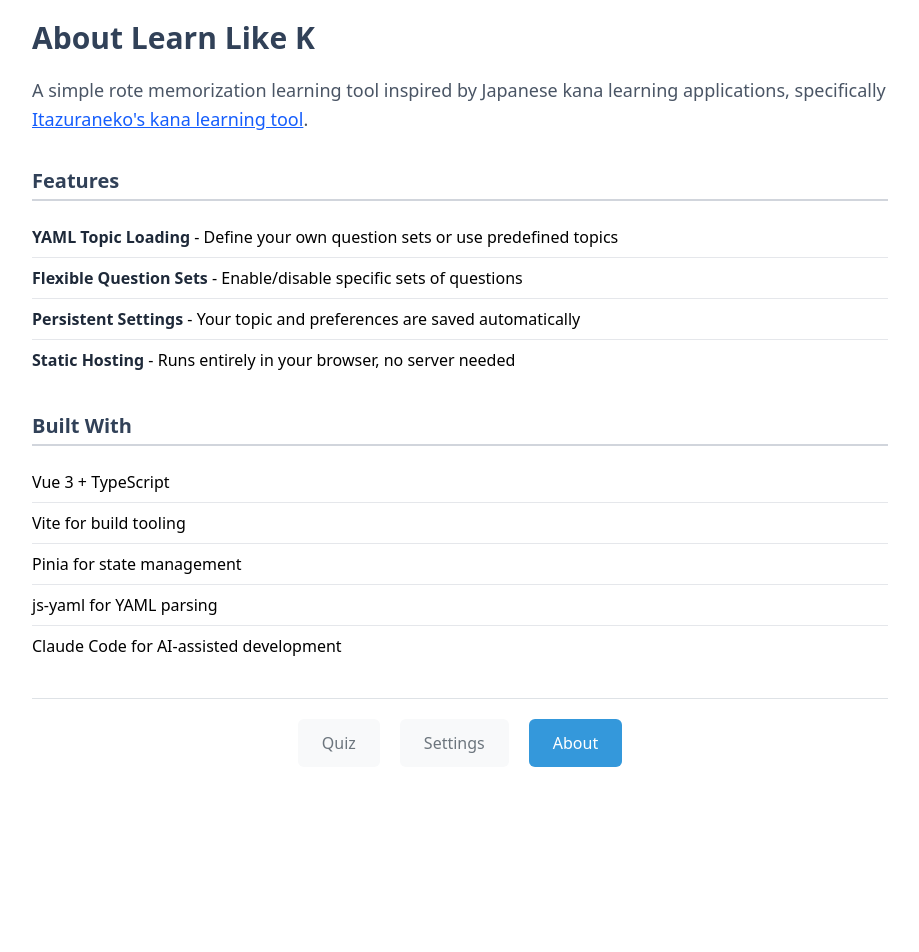
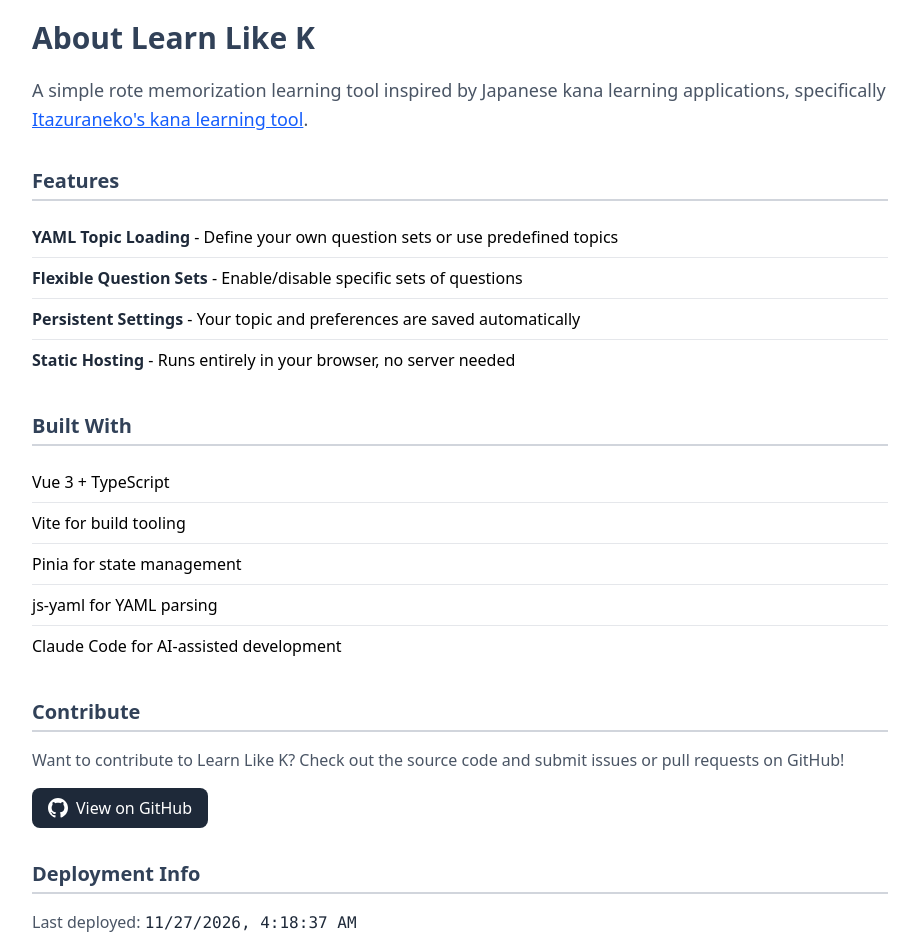
Before and after one commit to BenjaminBrandtner/learn-like-k, a Vue app: page /about in a window 1280 px wide. Shown: the top 952 px of the page, without its empty margins (180-1099 px from the left). Before the commit the page ends 807 px from the top, so only its background shows below. Built offline with nearby package versions, Linux system fonts and the light colour scheme.

Commit message:
Add GitHub repo link and deployment timestamp to About page

```diff
--- a/src/views/AboutView.vue
+++ b/src/views/AboutView.vue
@@ -1,5 +1,16 @@
 <script setup lang="ts">
+import { computed } from 'vue'
 import BottomNav from '../components/BottomNav.vue'
+
+const buildTimestamp = computed(() => {
+  try {
+    // @ts-ignore - Build timestamp is injected at build time
+    const timestamp = __BUILD_TIMESTAMP__
+    return new Date(timestamp).toLocaleString()
+  } catch {
+    return 'Unknown'
+  }
+})
 </script>
 
 <template>
@@ -28,6 +39,29 @@
           <li class="py-2 border-b border-gray-200 last:border-b-0">Claude Code for AI-assisted development</li>
         </ul>
       </div>
+
+      <div class="mb-8">
+        <h2 class="text-slate-700 text-xl font-semibold mb-4 pb-1 border-b-2 border-gray-300">Contribute</h2>
+        <p class="text-gray-600 mb-4">Want to contribute to Learn Like K? Check out the source code and submit issues or pull requests on GitHub!</p>
+        <a
+          href="https://github.com/BenjaminBrandtner/learn-like-k"
+          target="_blank"
+          rel="noopener"
+          class="inline-flex items-center px-4 py-2 bg-gray-800 hover:bg-gray-700 text-white font-medium rounded-lg transition-colors duration-200"
+        >
+          <svg class="w-5 h-5 mr-2" fill="currentColor" viewBox="0 0 24 24">
+            <path d="M12 0c-6.626 0-12 5.373-12 12 0 5.302 3.438 9.8 8.207 11.387.599.111.793-.261.793-.577v-2.234c-3.338.726-4.033-1.416-4.033-1.416-.546-1.387-1.333-1.756-1.333-1.756-1.089-.745.083-.729.083-.729 1.205.084 1.839 1.237 1.839 1.237 1.07 1.834 2.807 1.304 3.492.997.107-.775.418-1.305.762-1.604-2.665-.305-5.467-1.334-5.467-5.931 0-1.311.469-2.381 1.236-3.221-.124-.303-.535-1.524.117-3.176 0 0 1.008-.322 3.301 1.23.957-.266 1.983-.399 3.003-.404 1.02.005 2.047.138 3.006.404 2.291-1.552 3.297-1.23 3.297-1.23.653 1.653.242 2.874.118 3.176.77.84 1.235 1.911 1.235 3.221 0 4.609-2.807 5.624-5.479 5.921.43.372.823 1.102.823 2.222v3.293c0 .319.192.694.801.576 4.765-1.589 8.199-6.086 8.199-11.386 0-6.627-5.373-12-12-12z"/>
+          </svg>
+          View on GitHub
+        </a>
+      </div>
+
+      <div class="mb-8">
+        <h2 class="text-slate-700 text-xl font-semibold mb-4 pb-1 border-b-2 border-gray-300">Deployment Info</h2>
+        <p class="text-gray-600">
+          Last deployed: <span class="font-mono text-gray-800">{{ buildTimestamp }}</span>
+        </p>
+      </div>
     </div>
 
     <BottomNav />
--- a/vite.config.ts
+++ b/vite.config.ts
@@ -18,4 +18,8 @@
       '@': fileURLToPath(new URL('./src', import.meta.url))
     },
   },
+  define: {
+    __BUILD_TIMESTAMP__: JSON.stringify(new Date().toISOString())
+  },
+  envPrefix: ['VITE_', 'GITHUB_'],
 })
```
